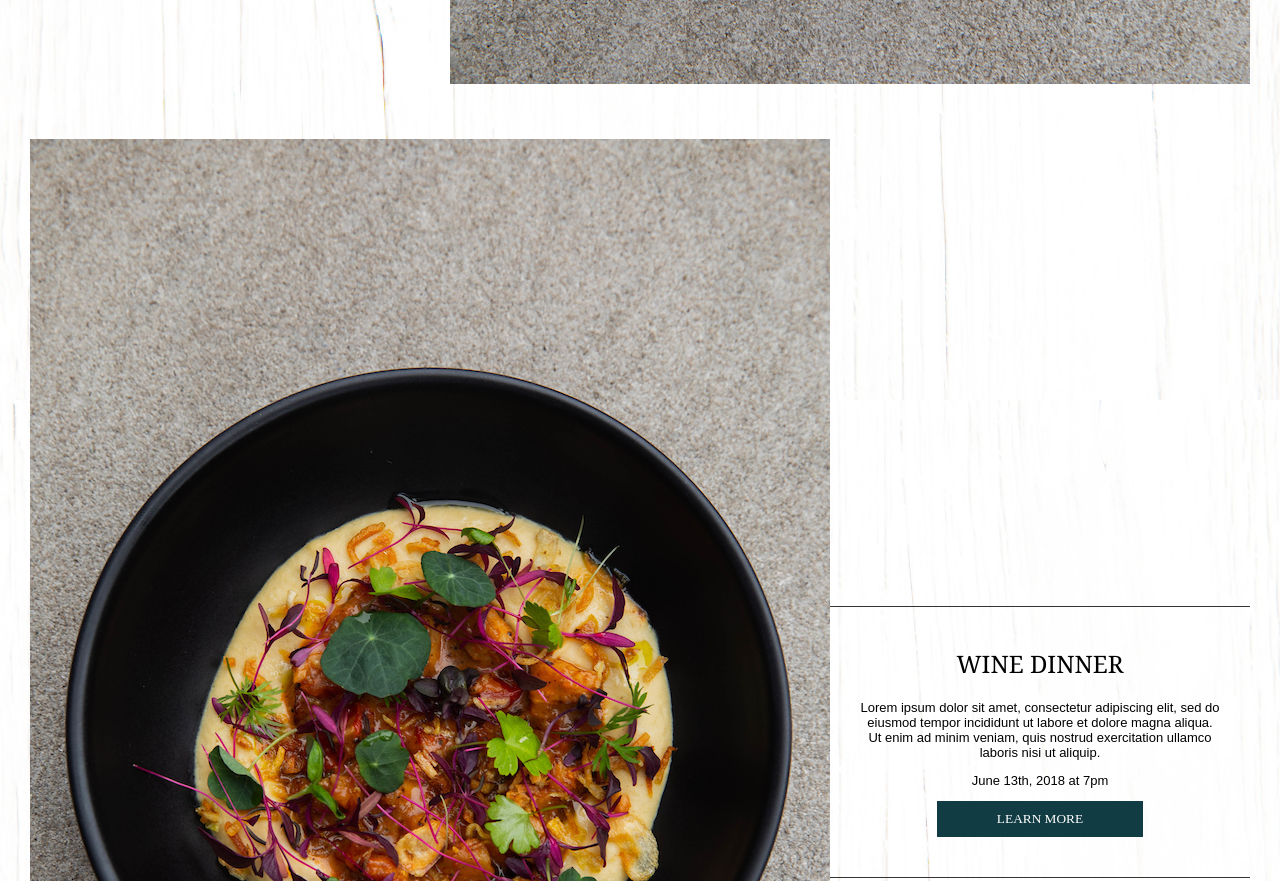
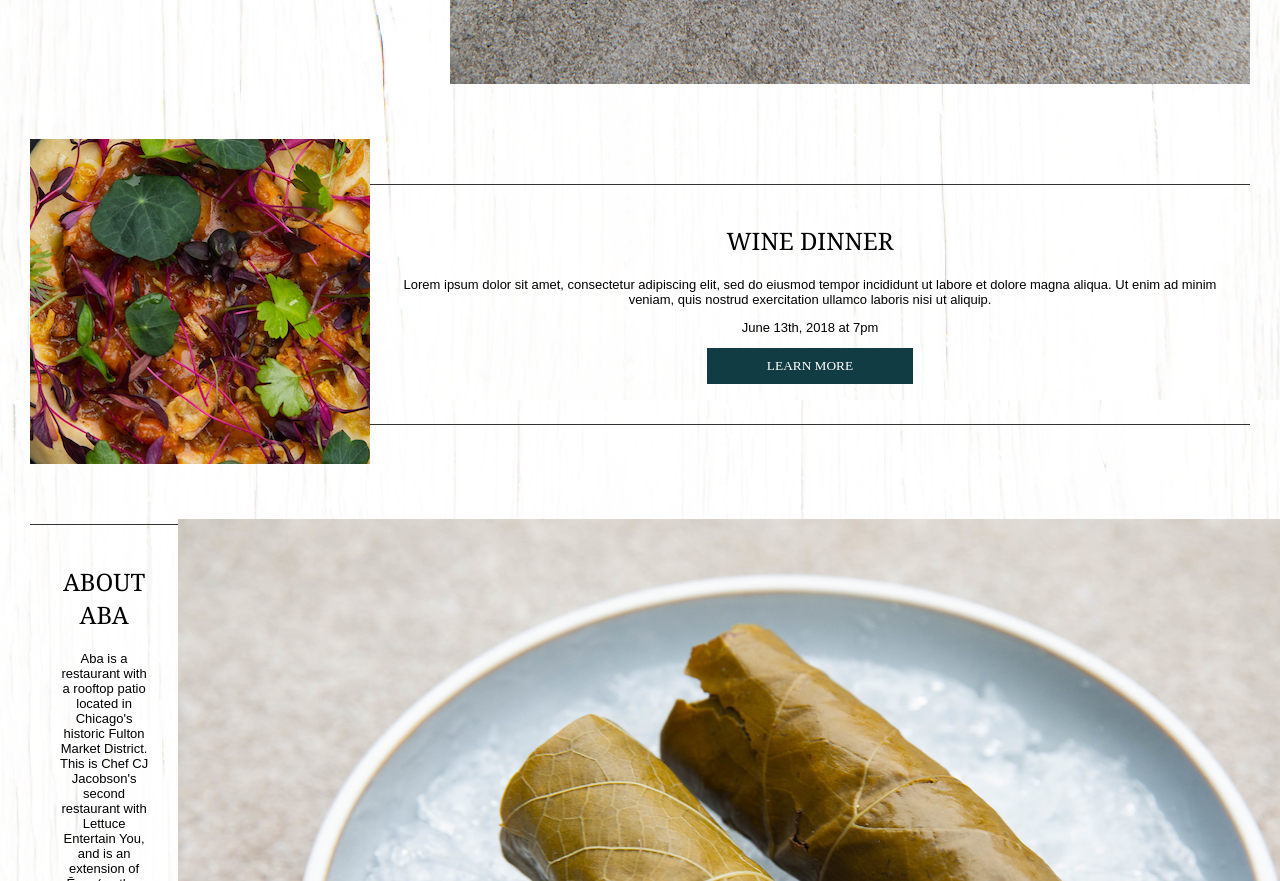
Before and after one commit to s3ngstrom/coding-challenge-2023, a plain HTML site: page src/index.html in a window 1280 px wide. Shown: the part 2160-3041 px from the top of the page. Drawn offline with Linux system fonts and the light colour scheme.

Commit message:
Replacing image close-up style
Removed it by accident when organizing my CSS - oops

```diff
--- a/src/css/styles.css
+++ b/src/css/styles.css
@@ -130,7 +130,7 @@ nav h4:hover::before {
   overflow: hidden;
 }
 
-body-image-closeup {
+.body-image-closeup {
   width: 340px;
   height: 325px;
   object-fit: none;
```
